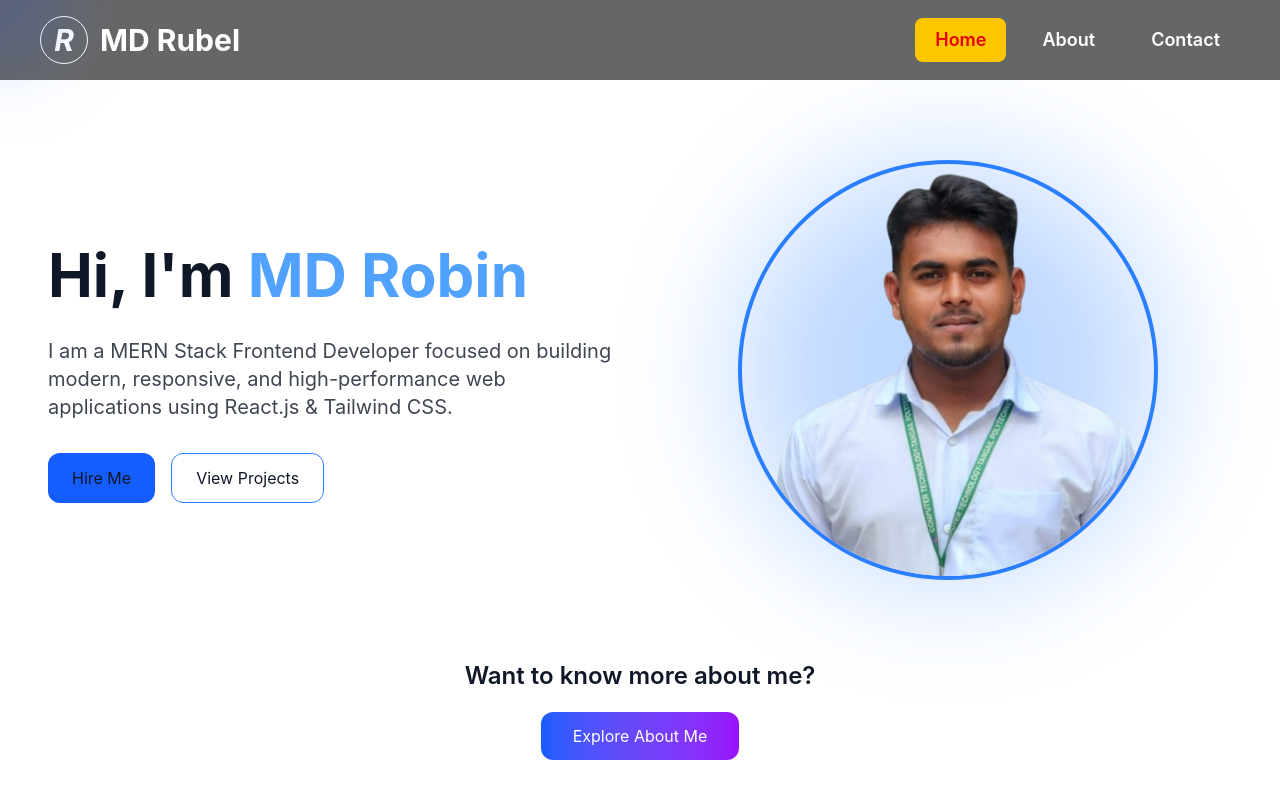
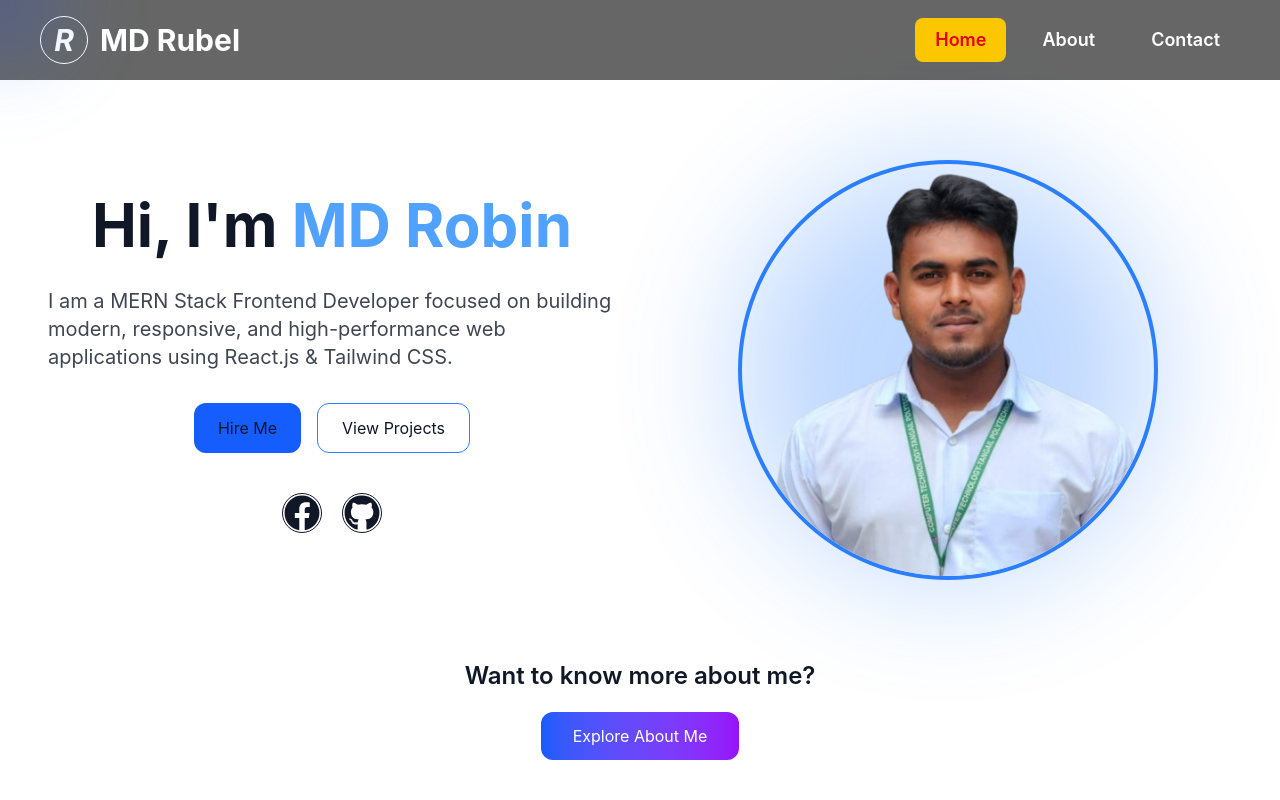
Before and after one commit to mdrobinwdv/portfolio, a React (Vite) app: page / in a window 1280 px wide. Shown: the top 800 px of the page. Built offline with nearby package versions, Linux system fonts and the light colour scheme.

Commit message:
fix netlify refresh issue

```diff
--- a/src/components/Abolut.jsx
+++ b/src/components/Abolut.jsx
@@ -2,9 +2,27 @@ import React from "react";
 import { FaBriefcase, FaLaptopCode } from "react-icons/fa";
 import Reveal from "./Reveal";
 import useAuth from "../UseContext/UseAuth";
+import { useEffect } from "react";
+import { useLocation } from "react-router-dom";
 
 function Abolut() {
   const { scroll } = useAuth();
+  const location = useLocation();
+
+  useEffect(() => {
+    if (location.hash) {
+      const element = document.querySelector(location.hash);
+
+      if (element) {
+        setTimeout(() => {
+          element.scrollIntoView({
+            behavior: "smooth",
+            block: "start",
+          });
+        }, 100);
+      }
+    }
+  }, [location]);
 
   const skills = [
     "HTML",
@@ -18,7 +36,7 @@ function Abolut() {
 
   const cardStyle = `
   w-full
-    max-w-[650px]
+  xl:w-[620px]
   min-h-[550px]
   rounded-3xl
   p-6 lg:p-8
@@ -32,20 +50,20 @@ function Abolut() {
 `;
 
   return (
-    <div
-      className={`w-full min-h-screen px-4 sm:px-8 lg:px-16 py-10 lg:py-20 grid grid-cols-1 xl:grid-cols-2 gap-8 ${
+    <div className={`${
         scroll
           ? "bg-gradient-to-br from-purple-600 via-indigo-600 to-blue-700 text-white"
           : "bg-white text-black"
-      }`}
+      }`}>
+      <div
+      className={`w-full min-h-screen max-w-7xl mx-auto px-4 sm:px-6 lg:px-8 py-10 lg:py-20 grid grid-cols-1 xl:grid-cols-2 gap-10
+      `}
         >
       {/* ABOUT */}
       <Reveal direction="left">
         <div
           className={`${cardStyle} ${
-            scroll
-              ? "bg-white/10 border-white/20"
-              : "bg-white border-gray-200"
+            scroll ? "bg-white/10 border-white/20" : "bg-white border-gray-200"
           }`}
         >
           <h2 className="text-3xl lg:text-4xl font-bold text-center mb-8">
@@ -57,22 +75,19 @@ function Abolut() {
               scroll ? "text-white" : "text-gray-700"
             }`}
           >
-            Hi, I'm{" "}
-            <span className="font-bold text-emerald-500">
-              MD Rubel
-            </span>
-            , a passionate Front-End Web Developer specializing in
-            React.js, JavaScript, and Tailwind CSS.
+            Hi, I'm <span className="font-bold text-emerald-500">MD Rubel</span>
+            , a passionate Front-End Web Developer specializing in React.js,
+            JavaScript, and Tailwind CSS.
             <br />
             <br />
-            I build modern, responsive, and interactive web applications
-            with a strong focus on clean code, performance, and
-            user-friendly experiences.
+            I build modern, responsive, and interactive web applications with a
+            strong focus on clean code, performance, and user-friendly
+            experiences.
             <br />
             <br />
             My goal is to create visually appealing, accessible, and
-            high-performing websites that work seamlessly across all
-            devices and platforms.
+            high-performing websites that work seamlessly across all devices and
+            platforms.
           </p>
         </div>
       </Reveal>
@@ -81,9 +96,7 @@ function Abolut() {
       <Reveal direction="right">
         <div
           className={`${cardStyle} ${
-            scroll
-              ? "bg-white/10 border-white/20"
-              : "bg-white border-gray-200"
+            scroll ? "bg-white/10 border-white/20" : "bg-white border-gray-200"
           }`}
         >
           <div className="flex items-center gap-3 mb-8">
@@ -95,18 +108,28 @@ function Abolut() {
             <div className="absolute left-3 top-0 w-1 h-full bg-emerald-500 rounded-full"></div>
 
             <div className="relative">
-              <div className="absolute -left-10 top-1 w-6 h-6 bg-emerald-500 rounded-full border-4 border-white"></div>
+              <div className="absolute -left-10 top-0 w-7 h-7 bg-emerald-500 rounded-full border-4 border-white"></div>
 
               <h3 className="text-2xl font-bold mb-5">
                 Front-End Web Developer
               </h3>
 
               <ul className="space-y-4 text-base lg:text-lg">
-                <li>✓ Developed responsive websites using React.js and Tailwind CSS.</li>
-                <li>✓ Built modern and user-friendly UI/UX focused applications.</li>
-                <li>✓ Integrated REST APIs and managed dynamic data efficiently.</li>
+                <li>
+                  ✓ Developed responsive websites using React.js and Tailwind
+                  CSS.
+                </li>
+                <li>
+                  ✓ Built modern and user-friendly UI/UX focused applications.
+                </li>
+                <li>
+                  ✓ Integrated REST APIs and managed dynamic data efficiently.
+                </li>
                 <li>✓ Implemented React Router for seamless SPA navigation.</li>
-                <li>✓ Optimized performance, accessibility, and SEO best practices.</li>
+                <li>
+                  ✓ Optimized performance, accessibility, and SEO best
+                  practices.
+                </li>
               </ul>
             </div>
           </div>
@@ -117,9 +140,7 @@ function Abolut() {
       <Reveal direction="left">
         <div
           className={`${cardStyle} ${
-            scroll
-              ? "bg-white/10 border-white/20"
-              : "bg-white border-gray-200"
+            scroll ? "bg-white/10 border-white/20" : "bg-white border-gray-200"
           }`}
         >
           <div className="flex items-center gap-3 mb-8">
@@ -142,11 +163,10 @@ function Abolut() {
 
       {/* PROJECTS */}
       <Reveal direction="right">
-        <div id="project"
+        <div
+          id="project"
           className={`${cardStyle} ${
-            scroll
-              ? "bg-white/10 border-white/20"
-              : "bg-white border-gray-200"
+            scroll ? "bg-white/10 border-white/20" : "bg-white border-gray-200"
           }`}
         >
           <h2 className="text-3xl lg:text-4xl font-bold text-center mb-8">
@@ -160,9 +180,7 @@ function Abolut() {
               rel="noopener noreferrer"
               className="block p-5 rounded-2xl border hover:border-emerald-500 hover:scale-[1.02] transition-all duration-300"
             >
-              <h3 className="text-xl font-bold mb-2">
-                Movie Project
-              </h3>
+              <h3 className="text-xl font-bold mb-2">Movie Project</h3>
               <p className="opacity-80">
                 Responsive movie discovery application built with React.js.
               </p>
@@ -174,9 +192,7 @@ function Abolut() {
               rel="noopener noreferrer"
               className="block p-5 rounded-2xl border hover:border-emerald-500 hover:scale-[1.02] transition-all duration-300"
             >
-              <h3 className="text-xl font-bold mb-2">
-                Calculator App
-              </h3>
+              <h3 className="text-xl font-bold mb-2">Calculator App</h3>
               <p className="opacity-80">
                 Clean and responsive calculator with modern UI.
               </p>
@@ -188,9 +204,7 @@ function Abolut() {
               rel="noopener noreferrer"
               className="block p-5 rounded-2xl border hover:border-emerald-500 hover:scale-[1.02] transition-all duration-300"
             >
-              <h3 className="text-xl font-bold mb-2">
-                Todo List App
-              </h3>
+              <h3 className="text-xl font-bold mb-2">Todo List App</h3>
               <p className="opacity-80">
                 Task management application with dynamic state handling.
               </p>
@@ -199,6 +213,7 @@ function Abolut() {
         </div>
       </Reveal>
     </div>
+    </div>
   );
 }
 
--- a/src/components/Home.jsx
+++ b/src/components/Home.jsx
@@ -6,8 +6,7 @@ import ProjectSlider from "../Home/ProjectSlider";
 import Testimonials from "../Home/component/Testimonials";
 import BackToTop from "../Home/component/BackToTop";
 import CursorGlow from "../Home/component/CursorGlow";
-
-
+import { FaFacebook, FaGithub } from "react-icons/fa";
 
 function Home() {
   const { scroll } = useAuth();
@@ -40,17 +39,37 @@ function Home() {
             </Reveal>
 
             {/* CTA BUTTONS */}
-            <Reveal direction="left">
+            <Reveal direction="up">
               <div className="mt-8 flex flex-wrap gap-4 justify-center lg:justify-start">
                 <button className="px-6 py-3 rounded-xl bg-blue-600 hover:scale-105 transition">
-                  Hire Me
+                  <a href="/contact">Hire Me</a>
                 </button>
 
                 <a
-                  href="#projects"
+                  href="/about#project"
                   className="px-6 py-3 rounded-xl border border-blue-500 hover:bg-blue-600 hover:text-white transition"
                 >
                   View Projects
+                </a>
+              </div>
+            </Reveal>
+            <Reveal direction="up">
+              <div className=" w-full h-20 mt-5 flex justify-center items-center gap-5 ">
+                <a
+                  href="https://www.facebook.com/robinkhan.robinkhan.946179"
+                  target="_blank"
+                  rel="noopener noreferrer"
+                  className="hover:text-blue-500 hover:bg-white transition w-10 h-10 flex justify-center items-center text-4xl border rounded-full"
+                >
+                  <FaFacebook />
+                </a>
+                <a
+                  href="https://github.com/mdrobinwdv"
+                  target="_blank"
+                  rel="noopener noreferrer"
+                  className="hover:text-blue-500 hover:bg-white transition w-10 h-10 flex justify-center items-center text-4xl border rounded-full"
+                >
+                  <FaGithub/>
                 </a>
               </div>
             </Reveal>
@@ -212,11 +231,10 @@ function Home() {
             </div>
           </div>
         </Reveal>
-        <ProjectSlider/>
-        <Testimonials/>
-        <BackToTop/>
-        <CursorGlow/>
-
+        <ProjectSlider />
+        <Testimonials />
+        <BackToTop />
+        <CursorGlow />
       </div>
     </section>
   );
--- a/src/components/Reveal.jsx
+++ b/src/components/Reveal.jsx
@@ -16,7 +16,11 @@ function Reveal({ children, direction = "up" }) {
 
   return (
     <motion.div
-      initial={{opacity: 0,...getDirection(),}}
+      className="w-full flex justify-center"
+      initial={{
+        opacity: 0,
+        ...getDirection(),
+      }}
       whileInView={{
         opacity: 1,
         x: 0,
```
Also changed, not shown: 1 other file (tests, documents, lock files or other folders). Lines whose indentation alone changed are shown as unchanged.
